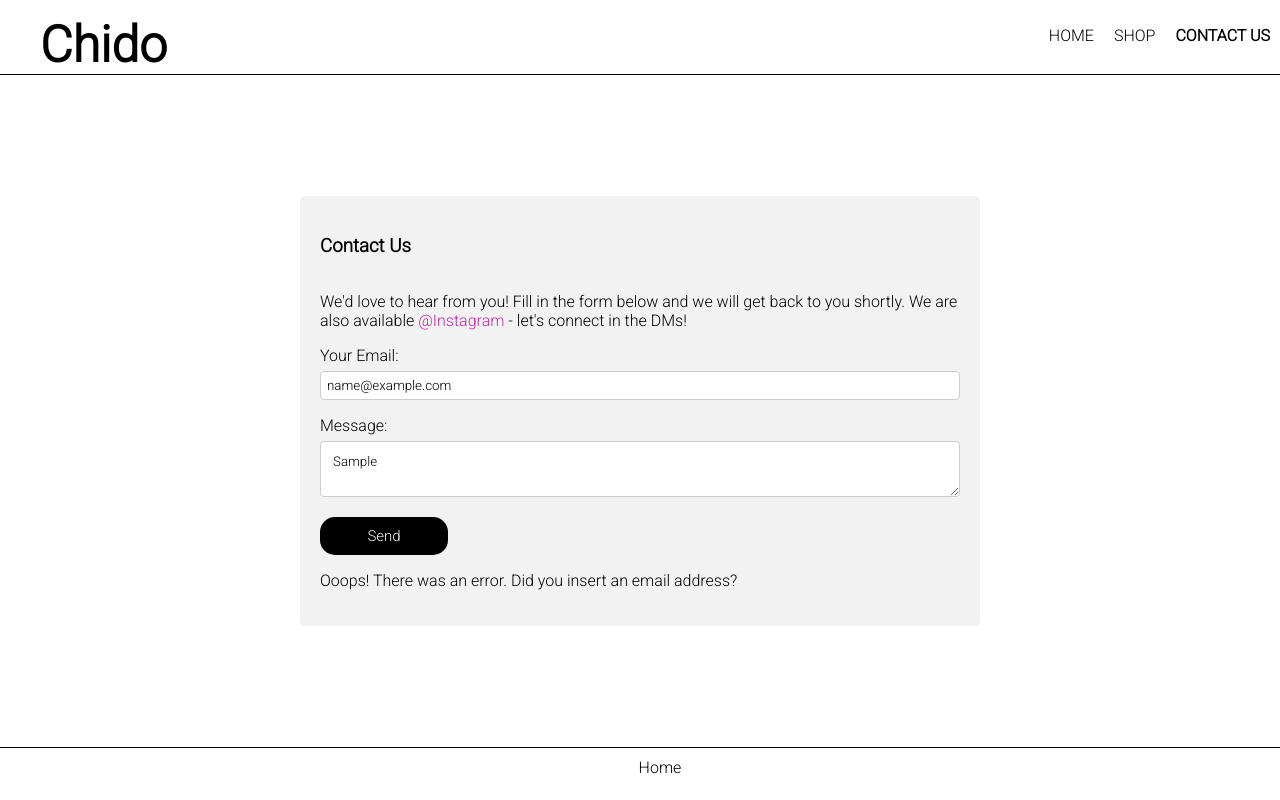
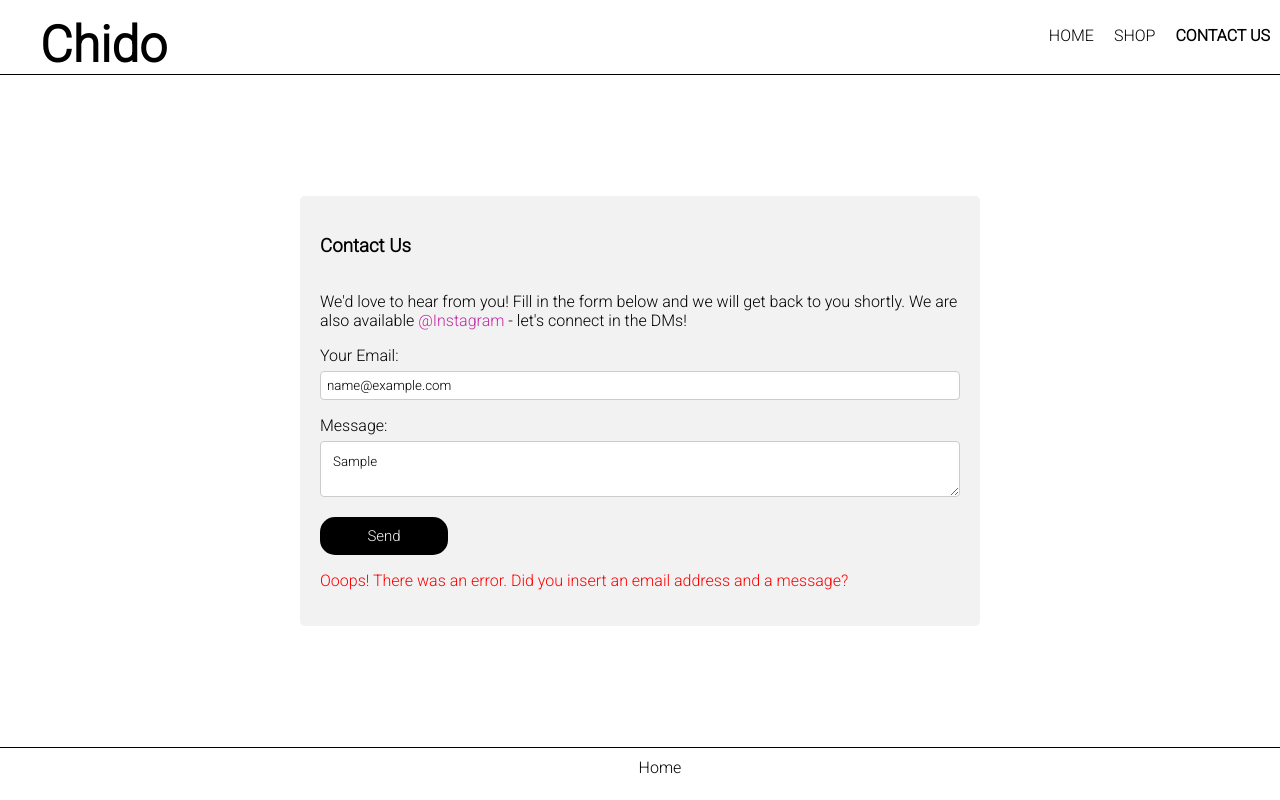
Before and after one commit to kadrijj/my-shop, a React (Create React App) app: page /contact in a window 1280 px wide. Both pictures are taken after typing "name@example.com", "Sample" into the empty fields and a click on the button "Send". Shown: the top 800 px of the page. Built offline with nearby package versions, Linux system fonts and the light colour scheme.

Commit message:
added colors to contact form error messages

```diff
--- a/src/App.css
+++ b/src/App.css
@@ -201,6 +201,14 @@
       box-shadow:0px 2px 10px 5px #97B1BF;
       color: black;
    }
+
+   .contact-green {
+    color: green;
+  }
+
+  .contact-red {
+    color: red;
+  }
 
 }
 
@@ -426,5 +434,12 @@
     border-bottom: none;
   }
 
+  .contact-green {
+    color: green;
+  }
+
+  .contact-red {
+    color: red;
+  }
 
 }
--- a/src/Components/Contact.js
+++ b/src/Components/Contact.js
@@ -28,8 +28,8 @@ class Contact extends React.Component {
                             <input type="email" name="email" />
                             <label>Message:</label>
                             <textarea id="subject" name="subject"></textarea>
-                            {status === "SUCCESS" ? <p>Thank you for sending us a message! We will get back to you very soon!</p> : <button className="contact-button">Send</button>}
-                            {status === "ERROR" && <p>Ooops! There was an error. Did you insert an email address?</p>}
+                            {status === "SUCCESS" ? <p className="contact-green">Thank you for sending us a message! We will get back to you very soon!</p> : <button className="contact-button">Send</button>}
+                            {status === "ERROR" && <p className="contact-red">Ooops! There was an error. Did you insert an email address and a message?</p>}
                         </form>
                     </div>
                 </div>
```
